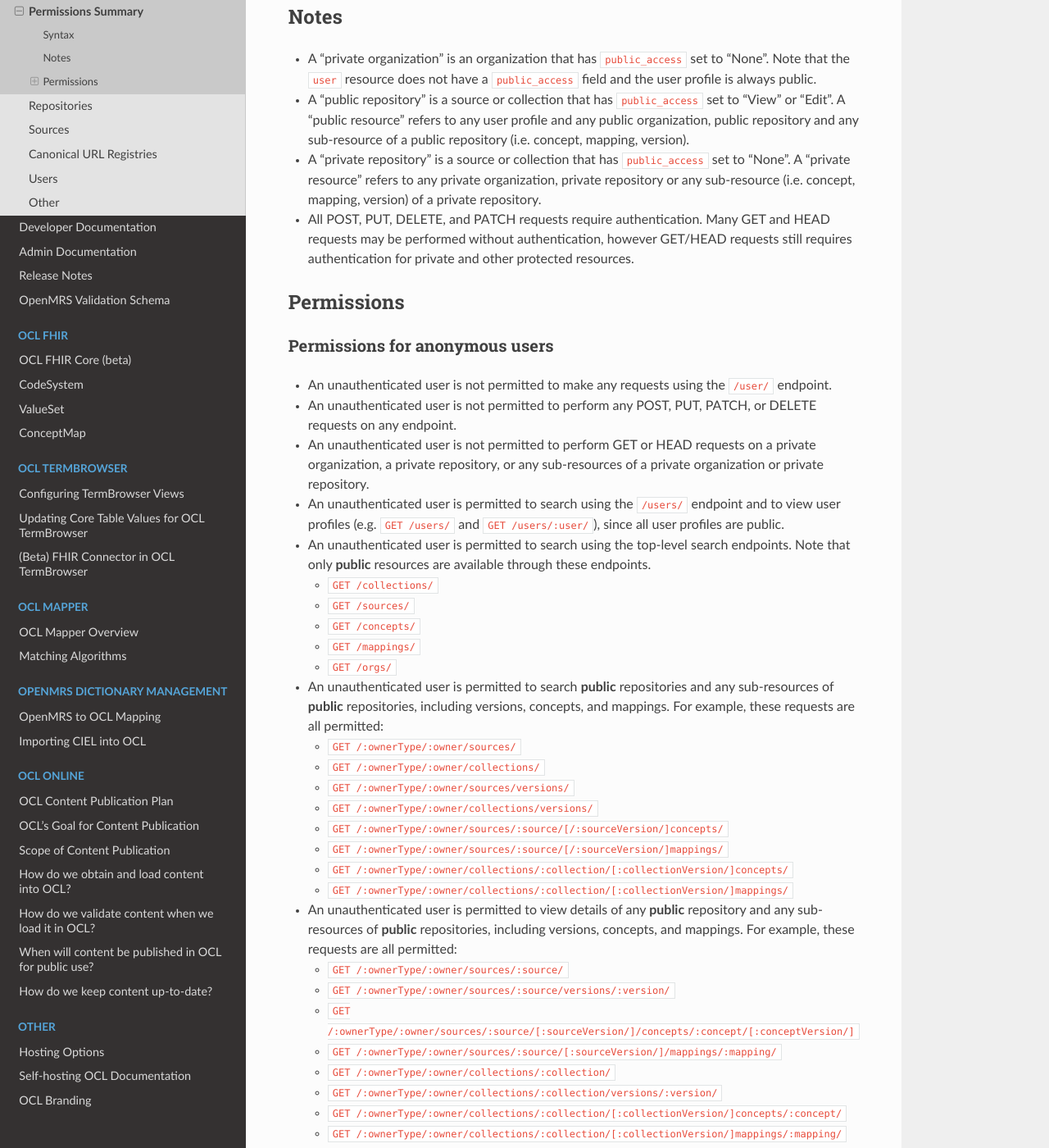
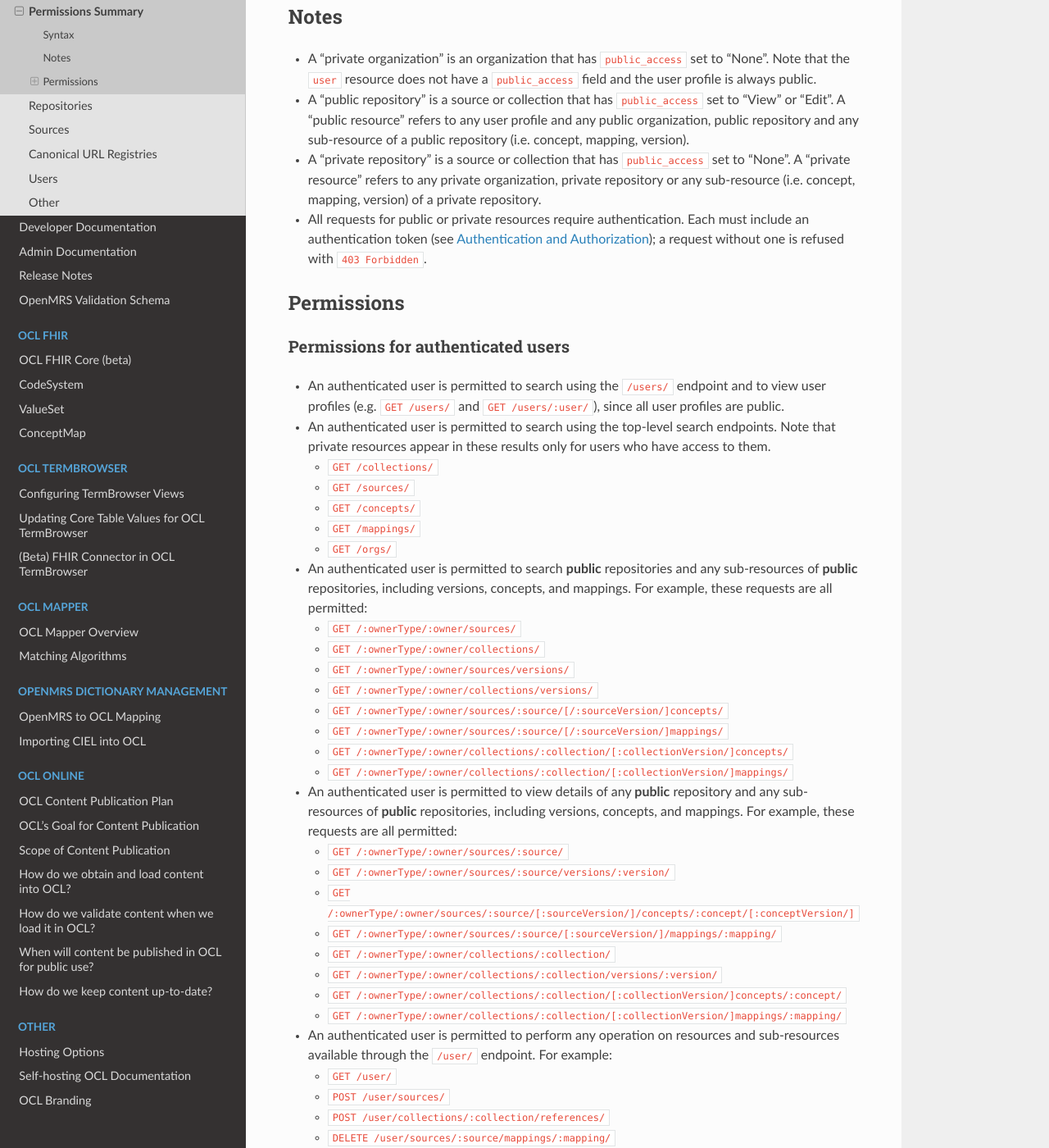
Before and after one commit to OpenConceptLab/ocl-docs, a Sphinx documentation site: the page built from docs/source/oclapi/apireference/permissionssummary.md, in a window 1280 px wide and 1400 px high, scrolled down 408 px. Shown: the whole window at 82% size. Built offline with Sphinx 7.4.7 and the Read the Docs theme 3.1.0, drawn with Linux system fonts in a browser that asks for light colours; some of the changed text lies outside the part shown.

Commit message:
OpenConceptLab/ocl_online#473 | API docs: requests need a token, even for public data
The Rate Limiting section of the API overview said unauthenticated
requests could fetch public data and gave limits for them, and the
Permissions Summary listed what anonymous users could do. The API
refuses requests without a token with 403 Forbidden, which the
overview's Authentication and Authorization section already says.

- overview.md: Unauthenticated users now says a token is needed,
  public data included; the unauthenticated limits are removed.
  Authenticated limits are unchanged.
- permissionssummary.md: the anonymous-users section is folded into
  the authenticated-users section, and the notes say every request
  for a resource needs a token.

Co-Authored-By: Claude Opus 5.5 <noreply@anthropic.com>

```diff
--- a/docs/source/oclapi/apireference/permissionssummary.md
+++ b/docs/source/oclapi/apireference/permissionssummary.md
@@ -11,23 +11,20 @@ Note: This document is currently a DRAFT version
 * A "private organization" is an organization that has `public_access` set to "None". Note that the `user` resource does not have a `public_access` field and the user profile is always public.
 * A "public repository" is a source or collection that has `public_access` set to "View" or "Edit". A "public resource" refers to any user profile and any public organization, public repository and any sub-resource of a public repository (i.e. concept, mapping, version).
 * A "private repository" is a source or collection that has `public_access` set to "None". A "private resource" refers to any private organization, private repository or any sub-resource (i.e. concept, mapping, version) of a private repository.
-* All POST, PUT, DELETE, and PATCH requests require authentication. Many GET and HEAD requests may be performed without authentication, however GET/HEAD requests still requires authentication for private and other protected resources.
+* All requests for public or private resources require authentication. Each must include an authentication token (see [Authentication and Authorization](https://docs.openconceptlab.org/en/latest/oclapi/overview.html#authentication-and-authorization)); a request without one is refused with `403 Forbidden`.
 
 
 ## Permissions
 
-### Permissions for anonymous users
-* An unauthenticated user is not permitted to make any requests using the `/user/` endpoint.
-* An unauthenticated user is not permitted to perform any POST, PUT, PATCH, or DELETE requests on any endpoint.
-* An unauthenticated user is not permitted to perform GET or HEAD requests on a private organization, a private repository, or any sub-resources of a private organization or private repository.
-* An unauthenticated user is permitted to search using the `/users/` endpoint and to view user profiles (e.g. `GET /users/` and `GET /users/:user/`), since all user profiles are public.
-* An unauthenticated user is permitted to search using the top-level search endpoints. Note that only **public** resources are available through these endpoints.
+### Permissions for authenticated users
+* An authenticated user is permitted to search using the `/users/` endpoint and to view user profiles (e.g. `GET /users/` and `GET /users/:user/`), since all user profiles are public.
+* An authenticated user is permitted to search using the top-level search endpoints. Note that private resources appear in these results only for users who have access to them.
 	* `GET /collections/`
 	* `GET /sources/`
 	* `GET /concepts/`
 	* `GET /mappings/`
 	* `GET /orgs/`
-* An unauthenticated user is permitted to search **public** repositories and any sub-resources of **public** repositories, including versions, concepts, and mappings. For example, these requests are all permitted:
+* An authenticated user is permitted to search **public** repositories and any sub-resources of **public** repositories, including versions, concepts, and mappings. For example, these requests are all permitted:
 	* `GET /:ownerType/:owner/sources/`
 	* `GET /:ownerType/:owner/collections/`
 	* `GET /:ownerType/:owner/sources/versions/`
@@ -36,7 +33,7 @@ Note: This document is currently a DRAFT version
 	* `GET /:ownerType/:owner/sources/:source/[/:sourceVersion/]mappings/`
 	* `GET /:ownerType/:owner/collections/:collection/[:collectionVersion/]concepts/`
 	* `GET /:ownerType/:owner/collections/:collection/[:collectionVersion/]mappings/`
-* An unauthenticated user is permitted to view details of any **public** repository and any sub-resources of **public** repositories, including versions, concepts, and mappings. For example, these requests are all permitted:
+* An authenticated user is permitted to view details of any **public** repository and any sub-resources of **public** repositories, including versions, concepts, and mappings. For example, these requests are all permitted:
     * `GET /:ownerType/:owner/sources/:source/`
     * `GET /:ownerType/:owner/sources/:source/versions/:version/`
     * `GET /:ownerType/:owner/sources/:source/[:sourceVersion/]/concepts/:concept/[:conceptVersion/]`
@@ -45,9 +42,6 @@ Note: This document is currently a DRAFT version
     * `GET /:ownerType/:owner/collections/:collection/versions/:version/`
     * `GET /:ownerType/:owner/collections/:collection/[:collectionVersion/]concepts/:concept/`
     * `GET /:ownerType/:owner/collections/:collection/[:collectionVersion/]mappings/:mapping/`
-
-### Permissions for authenticated users
-* An authenticated user is permitted to perform any operation that an unauthenticated user is permitted to perform (see above).
 * An authenticated user is permitted to perform any operation on resources and sub-resources available through the `/user/` endpoint. For example:
 	* `GET /user/`
 	* `POST /user/sources/`
```
Also changed, not shown: docs/source/oclapi/overview.md (+1 -3 lines).
